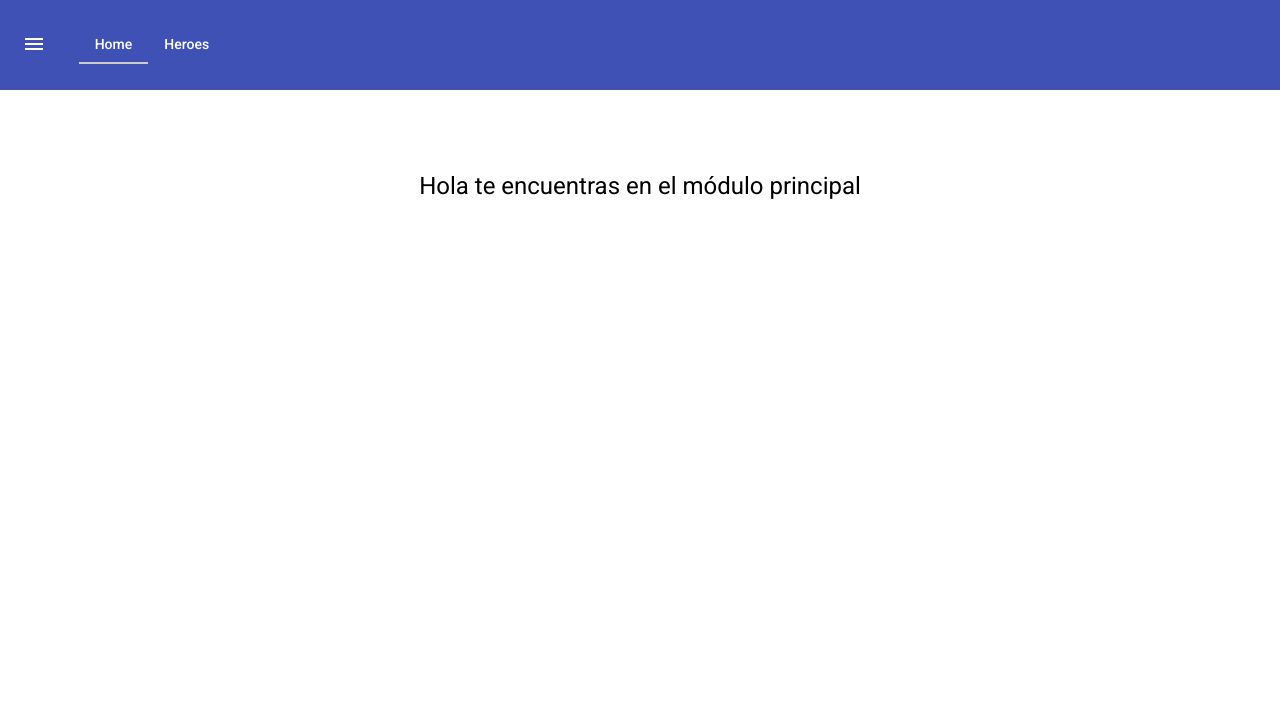
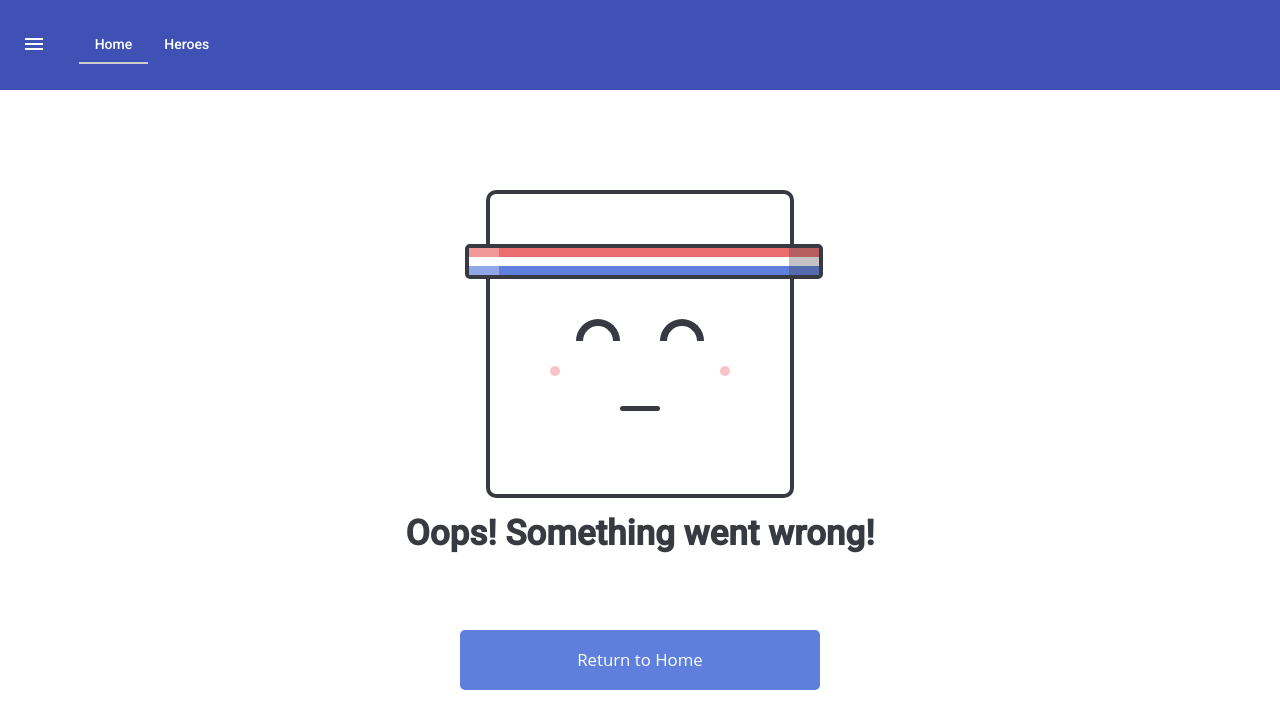
Before and after one commit to jitos-dev/heroes-angular, an Angular app: page /error in a window 1280 px wide. Before the commit this address led to /. Shown: the top 728 px of the page. Built offline with nearby package versions, Linux system fonts and the light colour scheme.

Commit message:
add and implement page error

```diff
--- a/src/app/app.module.ts
+++ b/src/app/app.module.ts
@@ -8,10 +8,12 @@ import { HttpClientModule } from '@angular/common/http';
 import { MaterialModule } from './modules/material/material.module';
 import { ReactiveFormsModule } from '@angular/forms';
 import { TransformDataPipe } from './modules/heroes/pipes/transform-data.pipe';
+import { ErrorComponent } from './shared/error/error.component';
 
 @NgModule({
   declarations: [
-    AppComponent
+    AppComponent,
+    ErrorComponent
   ],
   imports: [
     BrowserModule,
--- a/src/app/modules/heroes/pages/listado/listado.component.css
+++ b/src/app/modules/heroes/pages/listado/listado.component.css
@@ -7,7 +7,8 @@ main {
 }
 
 mat-form-field {
-  margin: 0 3em 3em 3em;
+  /*   margin: 0 3em 3em 3em; */
+  margin: 2em;
 }
 
 table {
--- /dev/null
+++ b/src/app/shared/error/error.component.css
@@ -0,0 +1,194 @@
+html,
+body {
+  margin: 0;
+  padding: 0;
+  width: 100%;
+  min-height: 100vh;
+  background-color: #F2EEE8;
+  font-family: "Open Sans";
+}
+
+*,
+*:before,
+*:after {
+  box-sizing: content-box;
+  transform: translate3d(0, 0, 0);
+}
+
+.face {
+  width: 300px;
+  height: 300px;
+  border: 4px solid #383A41;
+  border-radius: 10px;
+  background-color: #FFFFFF;
+  margin: 0 auto;
+  margin-top: 100px;
+}
+
+@media screen and (max-width: 400px) {
+  .face {
+    margin-top: 40px;
+    transform: scale(0.8);
+  }
+}
+
+.face .band {
+  width: 350px;
+  height: 27px;
+  border: 4px solid #383A41;
+  border-radius: 5px;
+  margin-left: -25px;
+  margin-top: 50px;
+}
+
+.face .band .red {
+  height: calc(100% / 3);
+  width: 100%;
+  background-color: #EB6D6D;
+}
+
+.face .band .white {
+  height: calc(100% / 3);
+  width: 100%;
+  background-color: #FFFFFF;
+}
+
+.face .band .blue {
+  height: calc(100% / 3);
+  width: 100%;
+  background-color: #5E7FDC;
+}
+
+.face .band:before {
+  content: "";
+  display: inline-block;
+  height: 27px;
+  width: 30px;
+  background-color: rgba(255, 255, 255, 0.3);
+  position: absolute;
+  z-index: 999;
+}
+
+.face .band:after {
+  content: "";
+  display: inline-block;
+  height: 27px;
+  width: 30px;
+  background-color: rgba(56, 58, 65, 0.3);
+  position: absolute;
+  z-index: 999;
+  right: 0;
+  margin-top: -27px;
+}
+
+.face .eyes {
+  width: 128px;
+  margin: 0 auto;
+  margin-top: 40px;
+}
+
+.face .eyes:before {
+  content: "";
+  display: inline-block;
+  width: 30px;
+  height: 15px;
+  border: 7px solid #383A41;
+  margin-right: 20px;
+  border-top-left-radius: 22px;
+  border-top-right-radius: 22px;
+  border-bottom: 0;
+}
+
+.face .eyes:after {
+  content: "";
+  display: inline-block;
+  width: 30px;
+  height: 15px;
+  border: 7px solid #383A41;
+  margin-left: 20px;
+  border-top-left-radius: 22px;
+  border-top-right-radius: 22px;
+  border-bottom: 0;
+}
+
+.face .dimples {
+  width: 180px;
+  margin: 0 auto;
+  margin-top: 15px;
+}
+
+.face .dimples:before {
+  content: "";
+  display: inline-block;
+  width: 10px;
+  height: 10px;
+  margin-right: 80px;
+  border-radius: 50%;
+  background-color: rgba(235, 109, 109, 0.4);
+}
+
+.face .dimples:after {
+  content: "";
+  display: inline-block;
+  width: 10px;
+  height: 10px;
+  margin-left: 80px;
+  border-radius: 50%;
+  background-color: rgba(235, 109, 109, 0.4);
+}
+
+.face .mouth {
+  width: 40px;
+  height: 5px;
+  border-radius: 5px;
+  background-color: #383A41;
+  margin: 0 auto;
+  margin-top: 25px;
+}
+
+h1 {
+  font-weight: 800;
+  color: #383A41;
+  text-align: center;
+  font-size: 2.5em;
+  padding-top: 20px;
+}
+
+@media screen and (max-width: 400px) {
+  h1 {
+    padding-left: 20px;
+    padding-right: 20px;
+    font-size: 2em;
+  }
+}
+
+.btn {
+  font-family: "Open Sans";
+  font-weight: 400;
+  padding: 20px;
+  background-color: #5e7fdc;
+  color: white;
+  width: 320px;
+  margin: 0 auto;
+  text-align: center;
+  font-size: 1.2em;
+  border-radius: 5px;
+  cursor: pointer;
+  margin-top: 80px;
+  margin-bottom: 50px;
+  transition: all 0.2s linear;
+}
+
+@media screen and (max-width: 400px) {
+  .btn {
+    margin: 0 auto;
+    margin-top: 60px;
+    margin-bottom: 50px;
+    width: 200px;
+  }
+}
+
+.btn:hover {
+  background-color: rgba(94, 127, 220, 0.8);
+  transition: all 0.2s linear;
+}
--- /dev/null
+++ b/src/app/shared/error/error.component.html
@@ -0,0 +1,13 @@
+<div class="face">
+  <div class="band">
+    <div class="red"></div>
+    <div class="white"></div>
+    <div class="blue"></div>
+  </div>
+  <div class="eyes"></div>
+  <div class="dimples"></div>
+  <div class="mouth"></div>
+</div>
+
+<h1>Oops! Something went wrong!</h1>
+<div class="btn" routerLink="/heroes/list">Return to Home</div>
--- /dev/null
+++ b/src/app/shared/error/error.component.ts
@@ -0,0 +1,15 @@
+import { Component, OnInit } from '@angular/core';
+
+@Component({
+  selector: 'app-error',
+  templateUrl: './error.component.html',
+  styleUrls: ['./error.component.css']
+})
+export class ErrorComponent implements OnInit {
+
+  constructor() { }
+
+  ngOnInit(): void {
+  }
+
+}
```
Also changed, not shown: src/app/app-routing.module.ts (+6 -1 lines).
